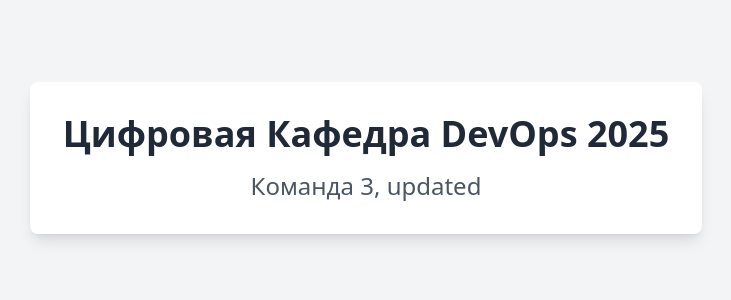
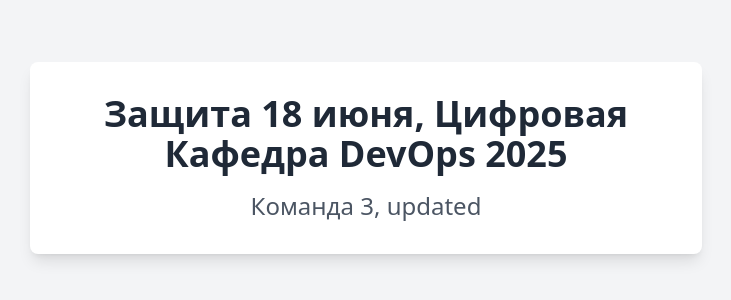
Before and after one commit to usename-Poezd/ck-2025, a plain HTML site: page dist/index.html in a window 1280 px wide. Shown: the part 242-542 px from the top of the page, without its empty margins (274-1005 px from the left). Drawn offline with nearby package versions, Linux system fonts and the light colour scheme.

Commit message:
Update index.html

```diff
--- a/dist/index.html
+++ b/dist/index.html
@@ -8,7 +8,7 @@
 </head>
 <body class="bg-gray-100 flex items-center justify-center min-h-screen">
     <div class="bg-white p-8 rounded-lg shadow-lg max-w-2xl w-full text-center">
-        <h1 class="text-4xl font-bold text-gray-800 mb-4">Цифровая Кафедра DevOps 2025</h1>
+        <h1 class="text-4xl font-bold text-gray-800 mb-4">Защита 18 июня, Цифровая Кафедра DevOps 2025</h1>
         <p class="text-2xl text-gray-600">Команда 3, updated</p>
     </div>
 </body>
```
